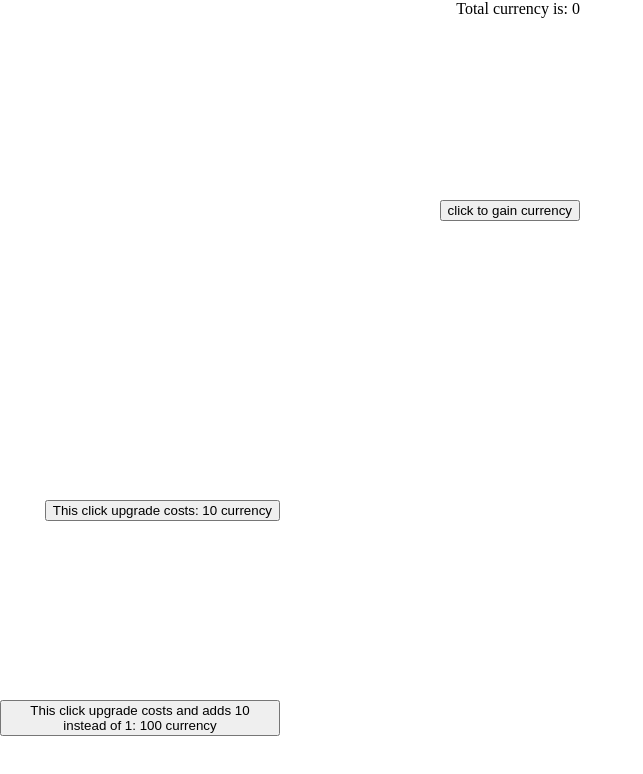
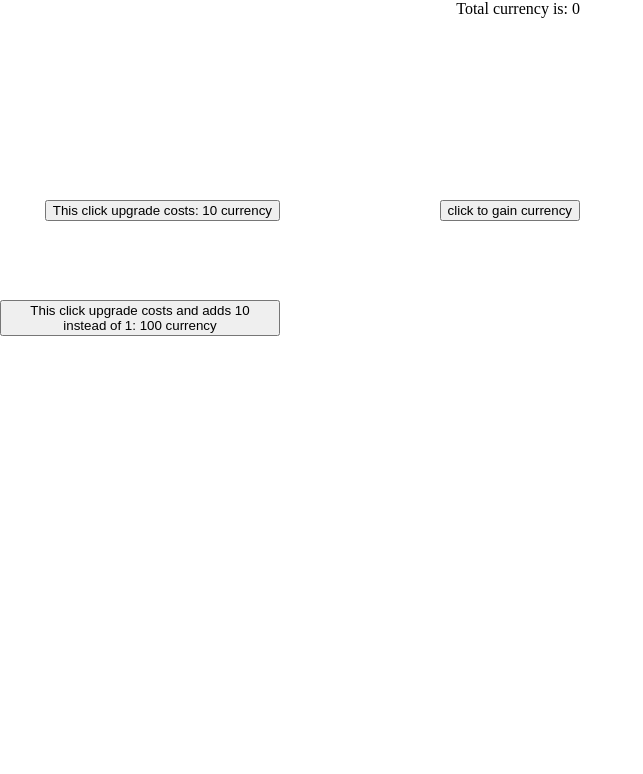
Before and after one commit to Emonoras-beta-repos/bloodorange-clicker-beta, a plain HTML site: page index.html in a window 1280 px wide. Shown: the whole page, without its empty margins (0-643 px from the left). Drawn offline with Linux system fonts and the light colour scheme.

Commit message:
Changed the upgrade buttton layout

```diff
--- a/style.css
+++ b/style.css
@@ -11,10 +11,10 @@
 #clickup {
     position: absolute;
     right: 1000px;
-    top: 500px;
+    top: 200px;
 }
 #clickup2 {
     position: absolute;
     right: 1000px;
-    top: 700px;
+    top: 300px;
 }
```
